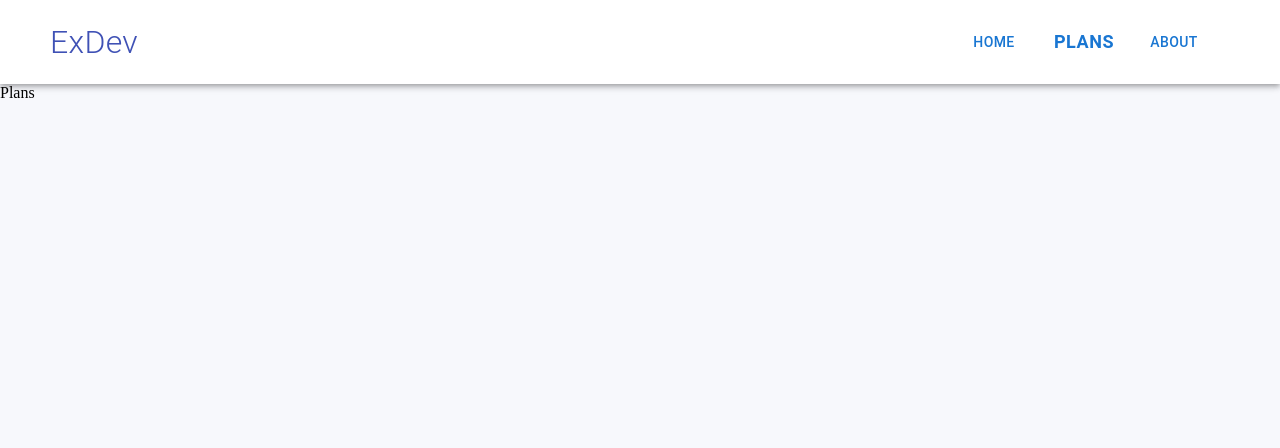
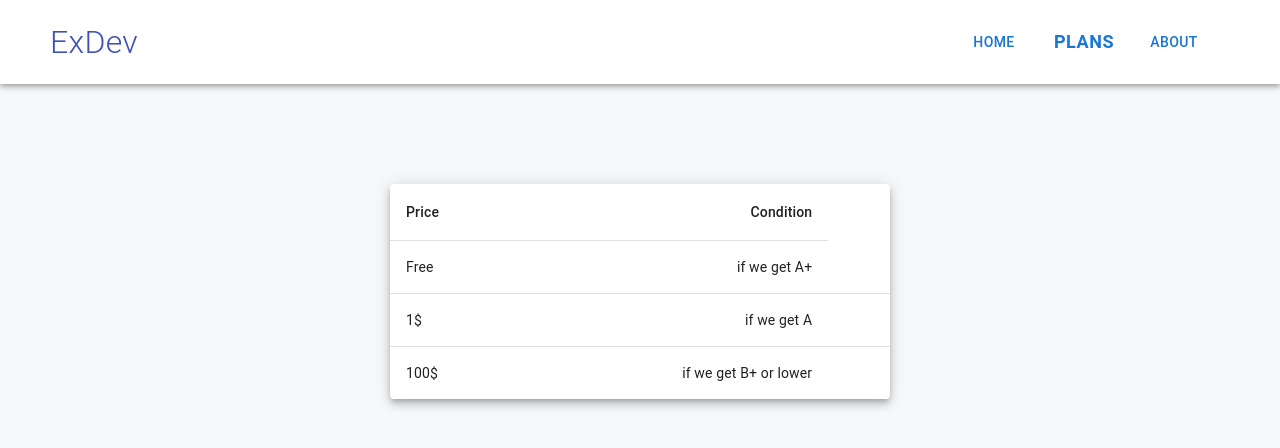
Before and after one commit to Expert-Developer-Finder/ExDevWeb, a React (Create React App) app in the folder client/: page /plans in a window 1280 px wide. Shown: the top 448 px of the page. Built offline with nearby package versions, Linux system fonts and the light colour scheme.

Commit message:
plans page added

```diff
--- a/client/src/pages/Plans/Plans.jsx
+++ b/client/src/pages/Plans/Plans.jsx
@@ -1,9 +1,52 @@
-import React from 'react'
+import * as React from "react";
+import Table from "@mui/material/Table";
+import TableBody from "@mui/material/TableBody";
+import TableCell from "@mui/material/TableCell";
+import TableContainer from "@mui/material/TableContainer";
+import TableHead from "@mui/material/TableHead";
+import TableRow from "@mui/material/TableRow";
+import Paper from "@mui/material/Paper";
+import { Container } from "@mui/material";
 
-const Plans = () => {
-  return (
-    <div>Plans</div>
-  )
+function createData(price, condition) {
+  return { price, condition};
 }
 
-export default Plans
+const rows = [
+  createData("Free", "if we get A+"),
+  createData("1$", "if we get A"),
+  createData("100$", "if we get B+ or lower")
+
+];
+
+export default function Plans() {
+  return (
+    <Container style={{ display:"flex", justifyContent:"center"}} >
+      <TableContainer style={{marginTop:100, maxWidth:500}}   component={Paper} elevation={6}>
+        <Table  aria-label="simple table">
+          <TableHead>
+            <TableRow>
+              <TableCell>Price</TableCell>
+              <TableCell align="right">Condition</TableCell>
+            </TableRow>
+          </TableHead>
+          <TableBody>
+            {rows.map((row) => (
+              <TableRow
+                key={row.price}
+                sx={{ "&:last-child td, &:last-child th": { border: 0 } }}
+              >
+                <TableCell component="th" scope="row">
+                  {row.price}
+                </TableCell>
+                <TableCell align="right">{row.condition}</TableCell>
+                <TableCell align="right">{row.fat}</TableCell>
+
+              </TableRow>
+            ))}
+          </TableBody>
+        </Table>
+      </TableContainer>
+    </Container>
+  );
+}
```
